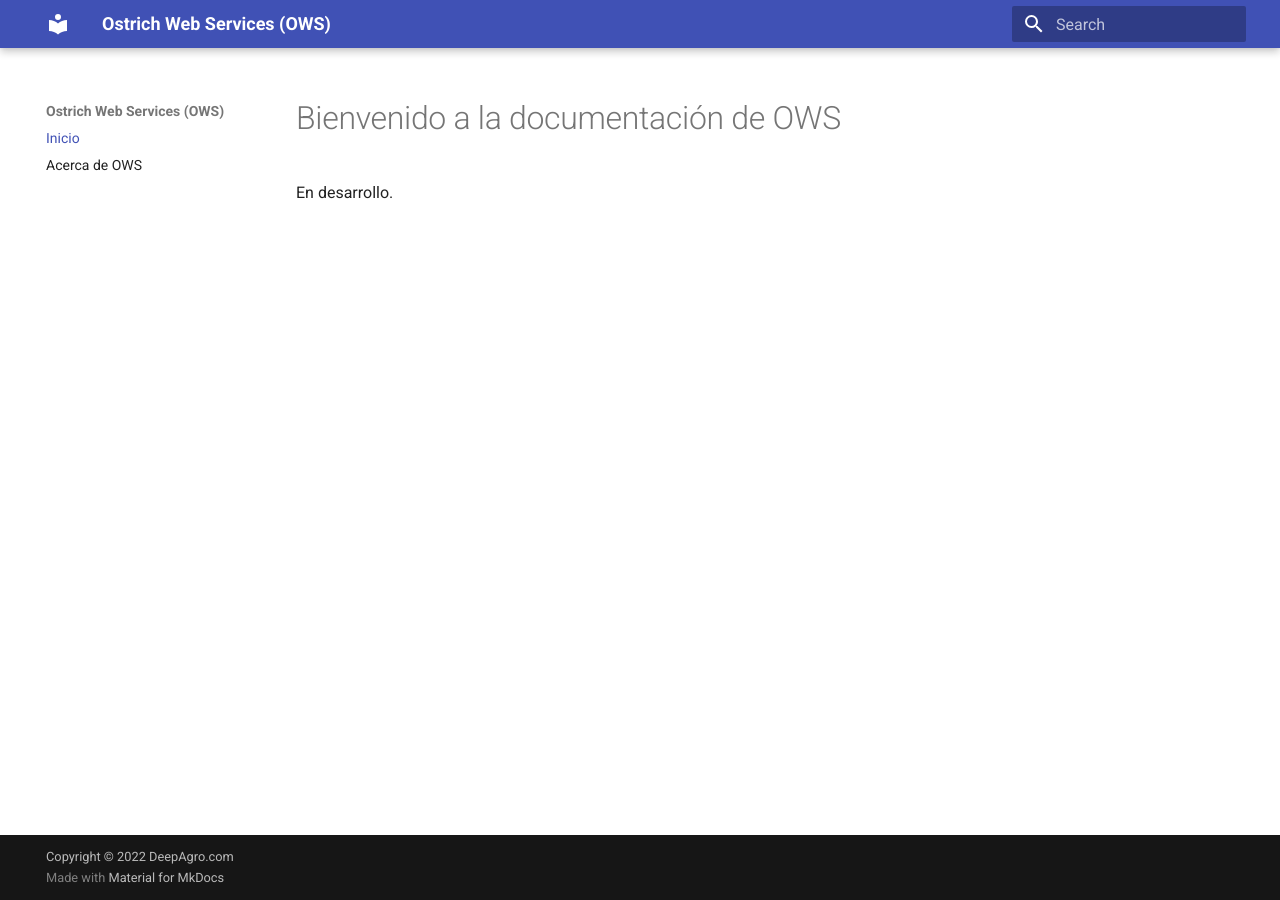
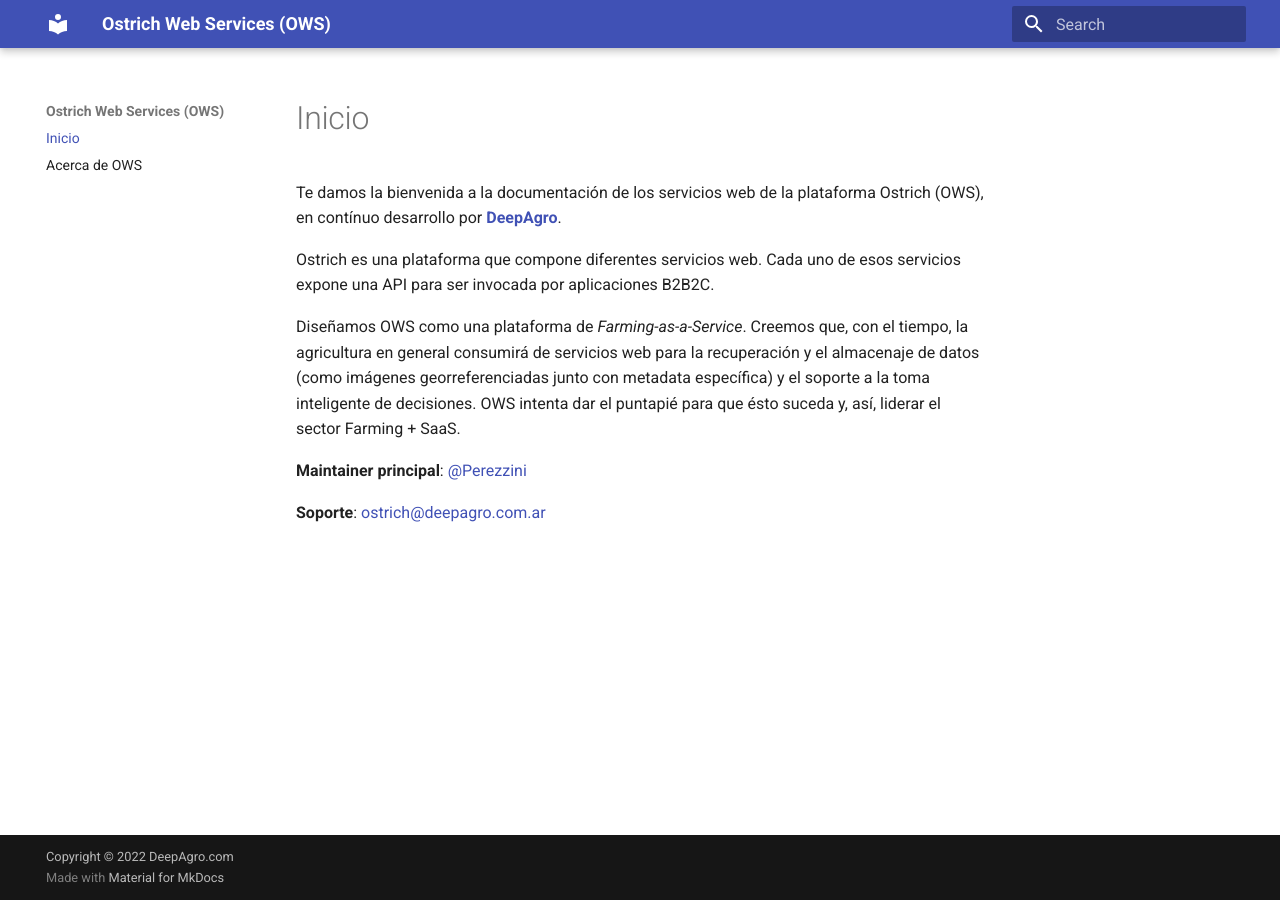
Before and after one commit to deepagro/ows_docs, an MkDocs documentation site: the page built from docs/index.md, in a window 1280 px wide. Built offline with MkDocs 1.6.1 and Material for MkDocs 9.7.7, drawn with Linux system fonts in a browser that asks for light colours.

Commit message:
Update contents: intro about FaaS

```diff
--- a/docs/index.md
+++ b/docs/index.md
@@ -1,3 +1,9 @@
-# Bienvenido a la documentación de OWS
+Te damos la bienvenida a la documentación de los servicios web de la plataforma Ostrich (OWS), en contínuo desarrollo por [**DeepAgro**](https://deepagro.com).
 
-En desarrollo.
+Ostrich es una plataforma que compone diferentes servicios web. Cada uno de esos servicios expone una API para ser invocada por aplicaciones B2B2C.
+
+Diseñamos OWS como una plataforma de *Farming-as-a-Service*. Creemos que, con el tiempo, la agricultura en general consumirá de servicios web para la recuperación y el almacenaje de datos (como imágenes georreferenciadas junto con metadata específica) y el soporte a la toma inteligente de decisiones. OWS intenta dar el puntapié para que ésto suceda y, así, liderar el sector Farming + SaaS.
+
+**Maintainer principal**: [@Perezzini](https://github.com/perezzini)
+
+**Soporte**: [ostrich@deepagro.com.ar](mailto:ostrich@deepagro.com.ar)
```
